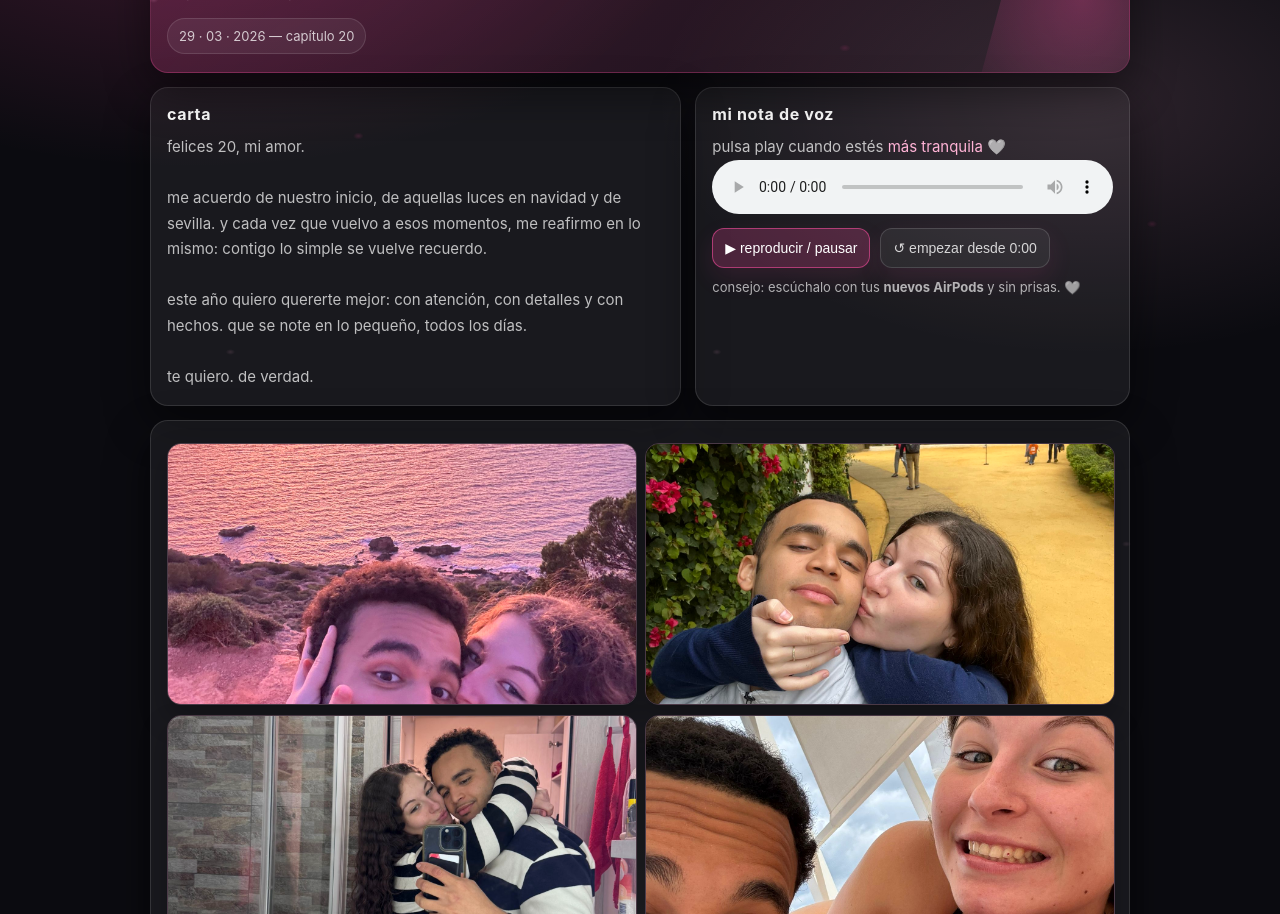
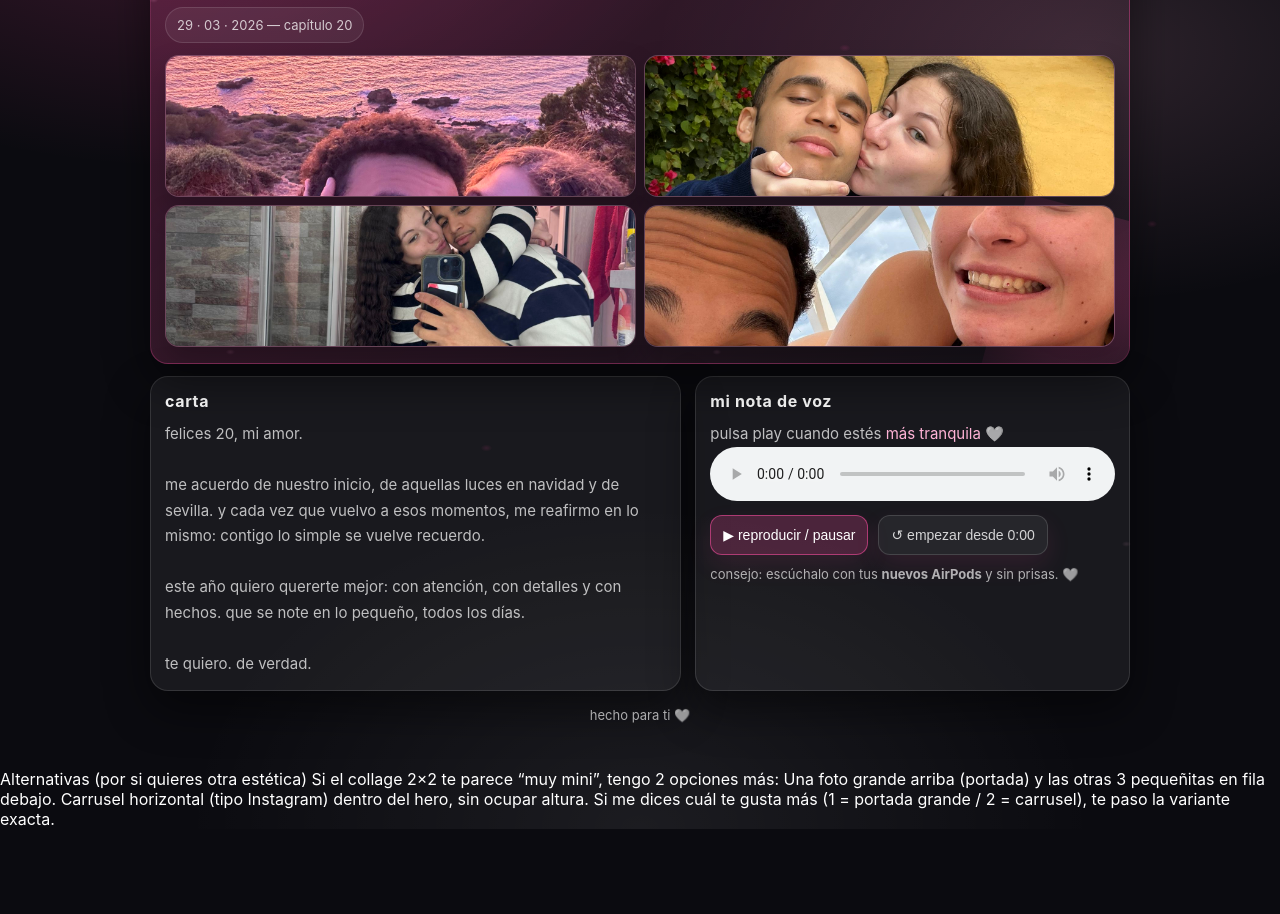
Before and after one commit to victorelaucho-wq/cumplemeli, a plain HTML site: page index.html in a window 1280 px wide. Shown: the part 144-1058 px from the top of the page. After the commit the page ends 973 px from the top, so only its background shows below. Drawn offline with Linux system fonts and the light colour scheme.

Commit message:
Update index.html

```diff
--- a/index.html
+++ b/index.html
@@ -55,7 +55,7 @@
     .wrap{
       max-width: 980px;
       margin: 0 auto;
-      padding: 18px 14px 60px;
+      padding: 14px 14px 46px; /* un pelín menos para que quepa todo en móvil */
     }
 
     .hero{
@@ -63,7 +63,7 @@
       border-radius: var(--r);
       background: linear-gradient(135deg, rgba(255,79,163,.24), rgba(255,255,255,.03));
       box-shadow: var(--shadow);
-      padding: 18px 16px;
+      padding: 16px 14px;
       position: relative;
       overflow: hidden;
     }
@@ -86,21 +86,21 @@
 
     h1{
       margin: 10px 0 6px;
-      font-size: 30px;
+      font-size: 28px; /* un pelín más compacto para móvil */
       line-height: 1.05;
     }
 
     .sub{
       margin:0;
       color: var(--muted);
-      font-size: 15px;
+      font-size: 14px;
       line-height:1.55;
       max-width: 52ch;
     }
 
     .badge{
       display:inline-block;
-      margin-top: 12px;
+      margin-top: 10px;
       padding: 9px 11px;
       border-radius: 999px;
       border: 1px solid rgba(255,255,255,.12);
@@ -109,18 +109,45 @@
       font-size: 13px;
     }
 
-    /* móvil primero: todo en una columna para iPhone 13 */
+    /* ✅ collage 2x2 arriba (sin scroll) */
+    .photoGrid{
+      margin-top: 12px;
+      display:grid;
+      grid-template-columns: 1fr 1fr;
+      gap: 8px;
+      position: relative;
+      z-index: 1; /* por encima del brillo del hero */
+    }
+    .photoGrid a{
+      display:block;
+      border-radius: 14px;
+      overflow:hidden;
+      border:1px solid rgba(255,179,214,.25);
+      box-shadow: 0 14px 28px rgba(0,0,0,.25);
+      transform: translateZ(0);
+      background: rgba(255,255,255,.04);
+    }
+    .photoGrid img{
+      width:100%;
+      height: 105px; /* clave: que quepa en iPhone sin scroll */
+      object-fit: cover;
+      display:block;
+      filter: saturate(1.08) contrast(1.02);
+    }
+
+    /* móvil primero: todo en una columna */
     .grid{
       display:grid;
-      gap:14px;
-      margin-top:14px;
+      gap:12px;
+      margin-top:12px;
       grid-template-columns: 1fr;
     }
 
-    /* en pantallas grandes, dos columnas */
+    /* escritorio: dos columnas */
     @media(min-width:820px){
-      .grid{ grid-template-columns: 1.1fr .9fr; }
+      .grid{ grid-template-columns: 1.1fr .9fr; gap:14px; }
       h1{ font-size: 34px; }
+      .photoGrid img{ height: 140px; }
     }
 
     .card{
@@ -128,7 +155,7 @@
       background: rgba(255,255,255,.06);
       border-radius: var(--r);
       box-shadow: var(--shadow);
-      padding: 16px;
+      padding: 14px;
     }
 
     h2{
@@ -181,31 +208,8 @@
       line-height:1.45;
     }
 
-    /* ✅ galería: 2 columnas SIEMPRE (izquierda/derecha) */
-    .gallery{
-      display:grid;
-      grid-template-columns: 1fr 1fr;
-      gap: 10px;
-      margin-top: 6px;
-    }
-
-    .gallery img{
-      width:100%;
-      height: 220px;
-      object-fit: cover;
-      border-radius: 14px;
-      border:1px solid rgba(255,179,214,.22);
-      box-shadow: 0 14px 28px rgba(0,0,0,.25);
-      filter: saturate(1.08) contrast(1.02);
-    }
-
-    /* que en escritorio no se vean demasiado bajitas */
-    @media(min-width:820px){
-      .gallery img{ height: 260px; }
-    }
-
     .footer{
-      margin-top: 18px;
+      margin-top: 16px;
       text-align:center;
       color: rgba(255,255,255,.65);
       font-size: 13px;
@@ -220,6 +224,14 @@
       <h1>melissa, hoy <span class="pink">te celebro como te mereces</span>.</h1>
       <p class="sub">esto es solo nuestro. abre con calma y escucha mi nota de voz cuando estés lista.</p>
       <div class="badge">29 · 03 · 2026 — capítulo 20</div>
+
+      <!-- ✅ fotos arriba, sin scroll -->
+      <div class="photoGrid">
+        <a href="1.jpeg" target="_blank" rel="noopener"><img src="1.jpeg" alt="foto 1"></a>
+        <a href="2.jpeg" target="_blank" rel="noopener"><img src="2.jpeg" alt="foto 2"></a>
+        <a href="3.jpeg" target="_blank" rel="noopener"><img src="3.jpeg" alt="foto 3"></a>
+        <a href="4.jpeg" target="_blank" rel="noopener"><img src="4.jpeg" alt="foto 4"></a>
+      </div>
     </div>
 
     <div class="grid">
@@ -253,16 +265,6 @@
           consejo: escúchalo con tus <b>nuevos AirPods</b> y sin prisas. 🤍
         </div>
       </div>
-
-      <!-- sin título “fotos” -->
-      <div class="card" style="grid-column:1/-1;">
-        <div class="gallery">
-          <img src="1.jpeg" alt="foto 1">
-          <img src="2.jpeg" alt="foto 2">
-          <img src="3.jpeg" alt="foto 3">
-          <img src="4.jpeg" alt="foto 4">
-        </div>
-      </div>
     </div>
 
     <div class="footer">hecho para ti 🤍</div>
@@ -281,3 +283,11 @@
   </script>
 </body>
 </html>
+Alternativas (por si quieres otra estética)
+
+Si el collage 2×2 te parece “muy mini”, tengo 2 opciones más:
+
+Una foto grande arriba (portada) y las otras 3 pequeñitas en fila debajo.
+Carrusel horizontal (tipo Instagram) dentro del hero, sin ocupar altura.
+
+Si me dices cuál te gusta más (1 = portada grande / 2 = carrusel), te paso la variante exacta.
```
